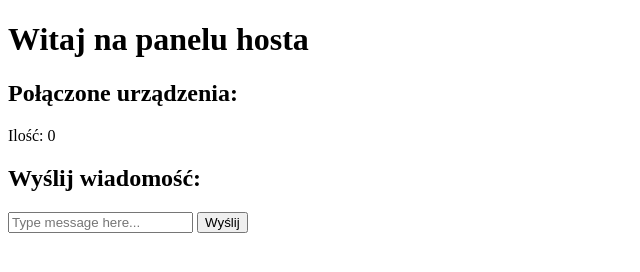
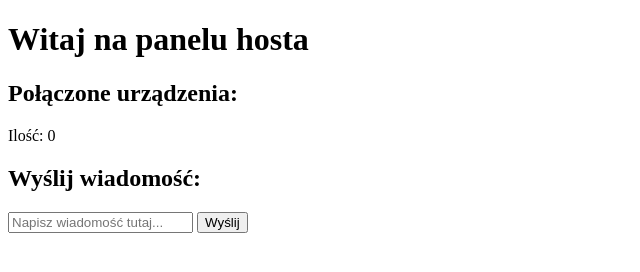
Before and after one commit to SigmaZPolic2137/PraktykiPanopticum, a website: page src/host.html in a window 1280 px wide. Shown: the full height of the page, 0-640 px from the left. Drawn offline with nearby package versions, Linux system fonts and the light colour scheme; no server answers.

Commit message:
zapomniałem tego
zmienić

```diff
--- a/src/host.html
+++ b/src/host.html
@@ -13,7 +13,7 @@
 		<div id="device-list"></div>
 
 		<h2>Wyślij wiadomość:</h2>
-		<input id="typed-message" type="text" placeholder="Type message here...">
+		<input id="typed-message" type="text" placeholder="Napisz wiadomość tutaj...">
 		<button id="send-message-button" onclick="SendMessage()">Wyślij</button>
 
 		<script src="/socket.io/socket.io.js"></script>
--- a/src/server.js
+++ b/src/server.js
@@ -1,8 +1,8 @@
 import Express from "express";
-import { createServer } from "http";
-import { Server } from "socket.io";
+import {createServer} from "http";
+import {Server} from "socket.io";
 import Path from "path";
-import { fileURLToPath } from "url";
+import {fileURLToPath} from "url";
 
 const App = Express();
 const Http = createServer(App);
```
